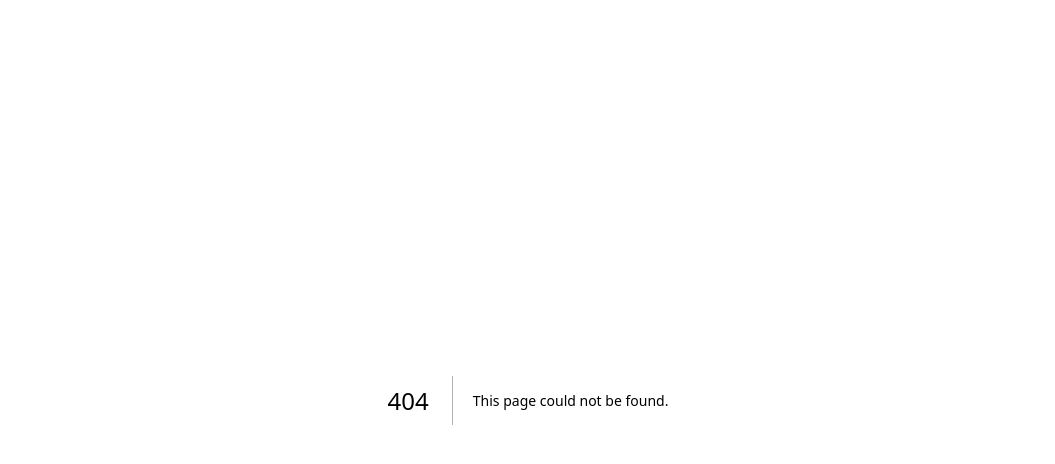
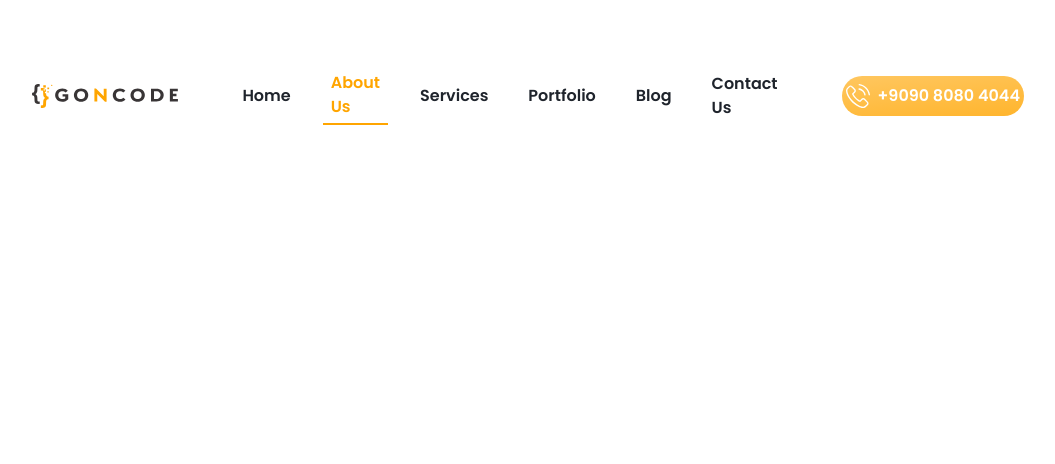
Before and after one commit to HaidarJbeily7/go-n-code, a Next.js app: page /about-us in a window 1280 px wide. Before the commit this address had no page. Shown: the top 464 px of the page, without its empty margins (112-1167 px from the left). Built offline with nearby package versions, Linux system fonts and the light colour scheme.

Commit message:
Adding Navigtion to NavBar

```diff
--- /dev/null
+++ b/src/app/about-us/page.tsx
@@ -0,0 +1,9 @@
+import Navbar from "@/components/navbar";
+
+export default function AboutUs() {
+  return (
+    <div className="flex min-h-screen flex-col">
+      <Navbar />
+    </div>
+  );
+}
--- /dev/null
+++ b/src/app/blog/page.tsx
@@ -0,0 +1,9 @@
+import Navbar from "@/components/navbar";
+
+export default function Blog() {
+  return (
+    <div className="flex min-h-screen flex-col">
+      <Navbar />
+    </div>
+  );
+}
--- /dev/null
+++ b/src/app/contact-us/page.tsx
@@ -0,0 +1,9 @@
+import Navbar from "@/components/navbar";
+
+export default function ContactUs() {
+  return (
+    <div className="flex min-h-screen flex-col">
+      <Navbar />
+    </div>
+  );
+}
--- /dev/null
+++ b/src/app/portfolio/page.tsx
@@ -0,0 +1,9 @@
+import Navbar from "@/components/navbar";
+
+export default function Portfolio() {
+  return (
+    <div className="flex min-h-screen flex-col">
+      <Navbar />
+    </div>
+  );
+}
--- /dev/null
+++ b/src/app/services/page.tsx
@@ -0,0 +1,9 @@
+import Navbar from "@/components/navbar";
+
+export default function Services() {
+  return (
+    <div className="flex min-h-screen flex-col">
+      <Navbar />
+    </div>
+  );
+}
--- a/src/components/navbar.tsx
+++ b/src/components/navbar.tsx
@@ -1,40 +1,26 @@
 "use client";
 
-import {
-  Box,
-  Flex,
-  Avatar,
-  HStack,
-  Text,
-  IconButton,
-  Menu,
-  MenuButton,
-  MenuList,
-  MenuItem,
-  MenuDivider,
-  useDisclosure,
-  useColorModeValue,
-  Stack,
-  Button,
-  ButtonGroup,
-} from "@chakra-ui/react";
-import { HamburgerIcon, CloseIcon } from "@chakra-ui/icons";
+import { Box, Flex, HStack, useColorModeValue, Button } from "@chakra-ui/react";
+import { useRouter } from "next/navigation";
+import { usePathname } from "next/navigation";
 
 interface Props {
   children: React.ReactNode;
+  href: string;
 }
-
 const Links = [
-  "Home",
-  "About Us",
-  "Services",
-  "portfolio",
-  "Blog",
-  "Contact Us",
+  { name: "Home", path: "/" },
+  { name: "About Us", path: "/about-us" },
+  { name: "Services", path: "/services" },
+  { name: "Portfolio", path: "/portfolio" },
+  { name: "Blog", path: "/blog" },
+  { name: "Contact Us", path: "/contact-us" },
 ];
 
-const NavLink = (props: Props) => {
-  const { children } = props;
+const NavLink = ({ children, href }: Props) => {
+  const router = useRouter();
+  const pathname = usePathname();
+  const isActive = pathname === href;
 
   return (
     <Box
@@ -46,10 +32,11 @@ const NavLink = (props: Props) => {
         textDecoration: "none",
         bg: useColorModeValue("gray.200", "gray.700"),
       }}
-      href={"#"}
+      href={href}
       fontWeight={600}
-      color="background: #1F242C;
-      "
+      color={isActive ? "#FFA500" : "#1F242C"}
+      borderBottom={isActive ? "2px solid" : "none"}
+      borderRadius={0}
     >
       {children}
     </Box>
@@ -77,7 +64,9 @@ export default function Navbar() {
               px={14}
             >
               {Links.map((link) => (
-                <NavLink key={link}>{link}</NavLink>
+                <NavLink key={link.name} href={link.path}>
+                  {link.name}
+                </NavLink>
               ))}
             </HStack>
             <Button
```
